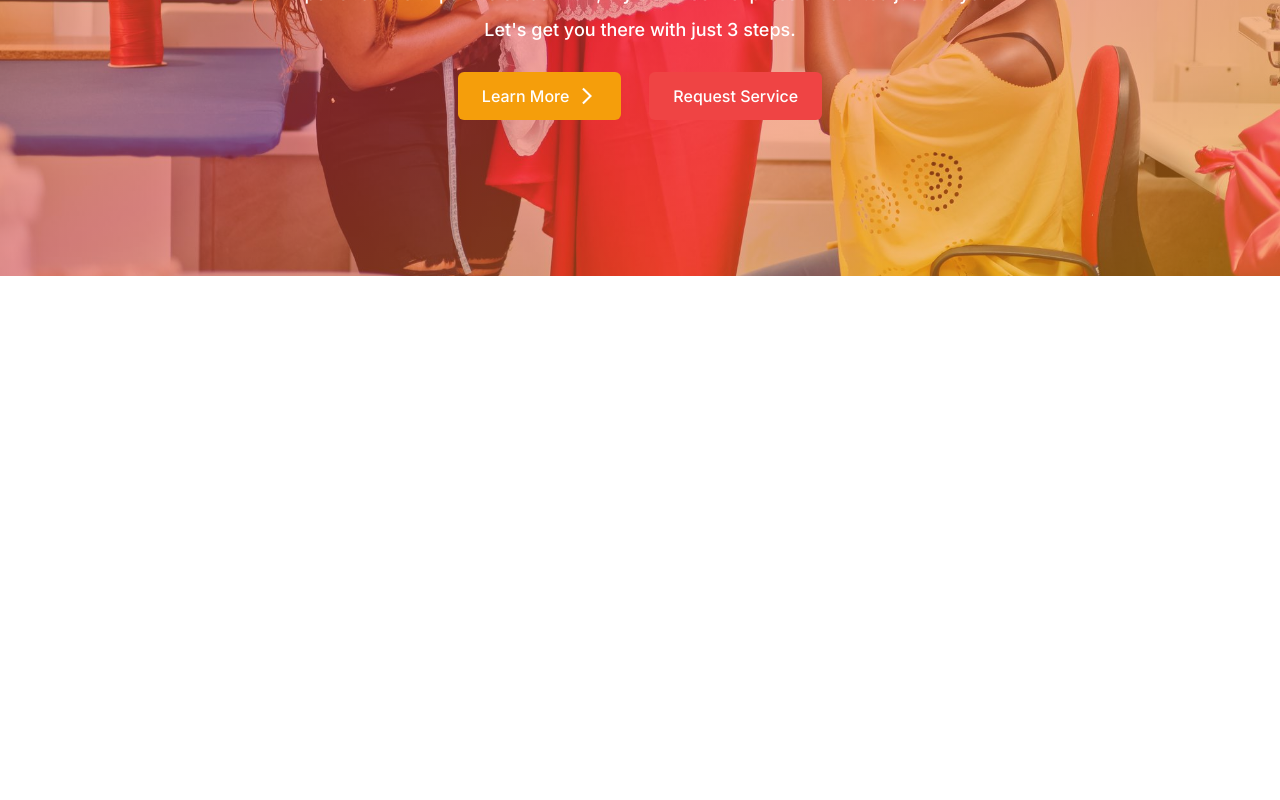
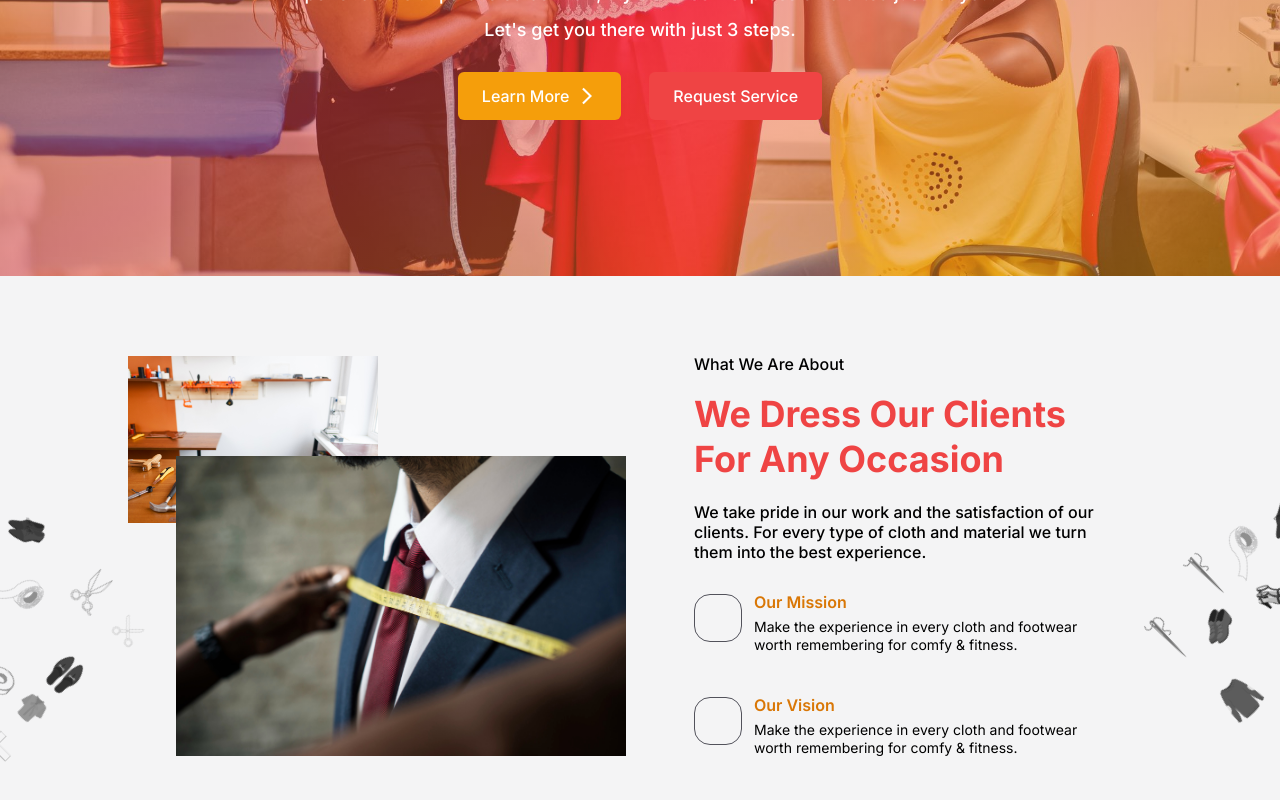
Before and after one commit to mmesomasaint/hulksmasher, a Next.js app: page / in a window 1280 px wide. Shown: the part 364-1164 px from the top of the page. Before the commit the page ends 800 px from the top, so only its background shows below. Built offline with nearby package versions, Linux system fonts and the light colour scheme.

Commit message:
Feat: Design the about section

```diff
--- a/app/page.tsx
+++ b/app/page.tsx
@@ -94,7 +94,39 @@ export default function Home() {
         </section>
         {/**End of showcase */}
         <section className='max-w-[90rem] mx-auto'>
-
+          <div className='relative h-fit overflow-hidden'>
+            <Image src='/pattern.png' width={500} height={500} alt='pattern' className="hidden lg:block absolute -left-[15%] transform rotate-45 origin-top-left grayscale" />
+            <Image src='/pattern.png' width={500} height={500} alt='pattern' className="hidden lg:block absolute -right-[15%] transform -rotate-45 origin-top-right grayscale" />
+            <div className='w-full h-fit bg-zinc-100'>
+            <div className='w-full lg:w-[90%] xl:w-[80%] mx-auto flex flex-wrap justify-between items-center gap-6 py-20'>
+              <div className='w-full h-fit grid grid-cols-1 md:grid-cols-2 place-content-stretch gap-7'>
+                <div className='relative h-full'>
+                  <Image src='/workplace-artisan.jpg' width={250} height={200} alt='about industry' className='absolute top-0 left-0' />
+                  <Image src='/classy-man-tailor-shop.jpg' width={450} height={400} alt='about industry employees' className='absolute top-[150px] xl:top-[100px] right-0' />
+                </div>
+                <div className='flex order-first md:order-none flex-col justify-start items-start gap-5 px-10'>
+                  <h3 className='text-base font-medium text-black leading-none'>What We Are About</h3>
+                  <h2 className='text-4xl font-bold text-red-500 leading-tight'>We Dress Our Clients For Any Occasion</h2>
+                  <p className='text-black text-base font-medium leading-tight'>We take pride in our work and the satisfaction of our clients. For every type of cloth and material we turn them into the best experience.</p>
+                  <div className='py-3 flex justify-start items-start gap-3'>
+                    <div className='w-12 h-12 flex shrink-0 justify-center items-center rounded-2xl border border-zinc-600'></div>
+                    <div className='flex flex-col justify-start items-start gap-2'>
+                      <span className='text-base font-semibold text-amber-600 leading-none'>Our Mission</span>
+                      <span className='text-black text-sm font-normal leading-tight'>Make the experience in every cloth and footwear worth remembering for comfy & fitness.</span>
+                    </div>
+                  </div>
+                  <div className='py-3 flex justify-start items-start gap-3'>
+                    <div className='w-12 h-12 flex shrink-0 justify-center items-center rounded-2xl border border-zinc-600'></div>
+                    <div className='flex flex-col justify-start items-start gap-2'>
+                      <span className='text-base font-semibold text-amber-600 leading-none'>Our Vision</span>
+                      <span className='text-black text-sm font-normal leading-tight'>Make the experience in every cloth and footwear worth remembering for comfy & fitness.</span>
+                    </div>
+                  </div>
+                </div>
+              </div>
+            </div>
+            </div>
+          </div>
         </section>
         {/**End of about */}
         <section></section>
```
